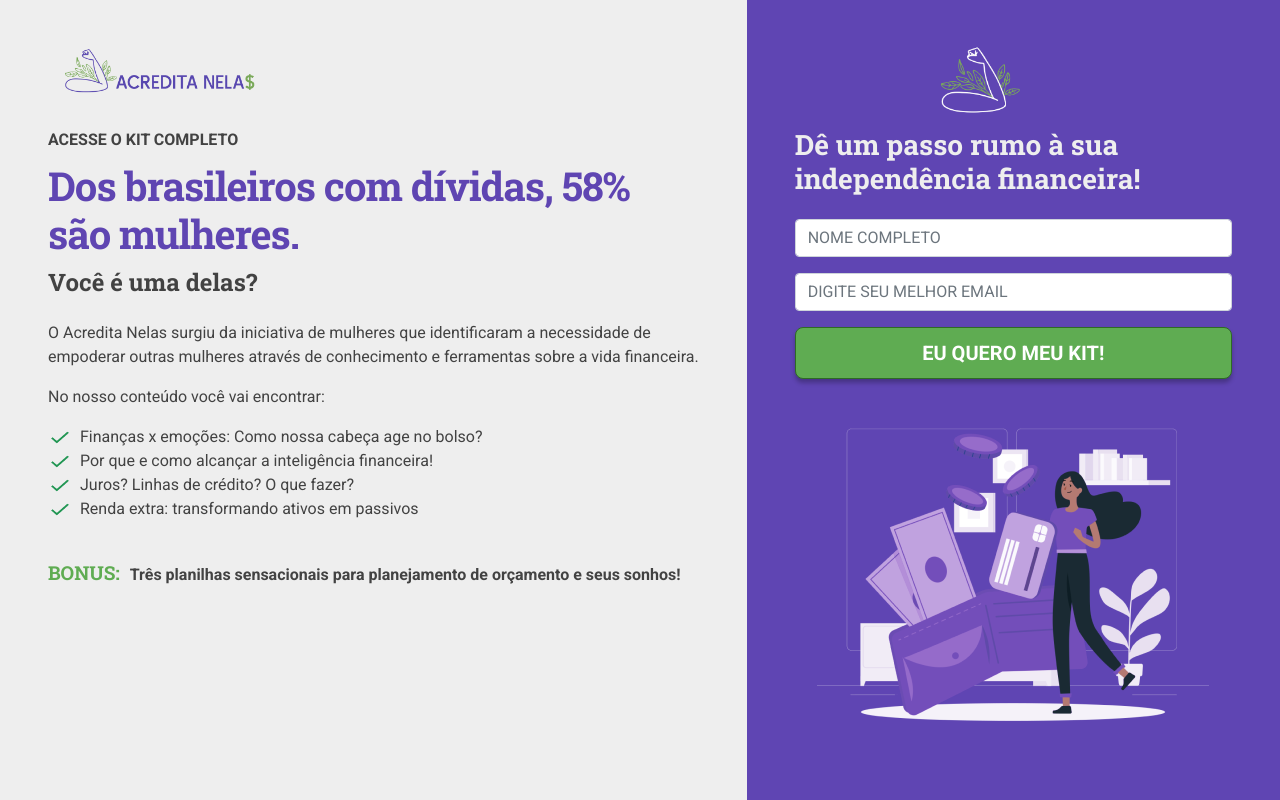
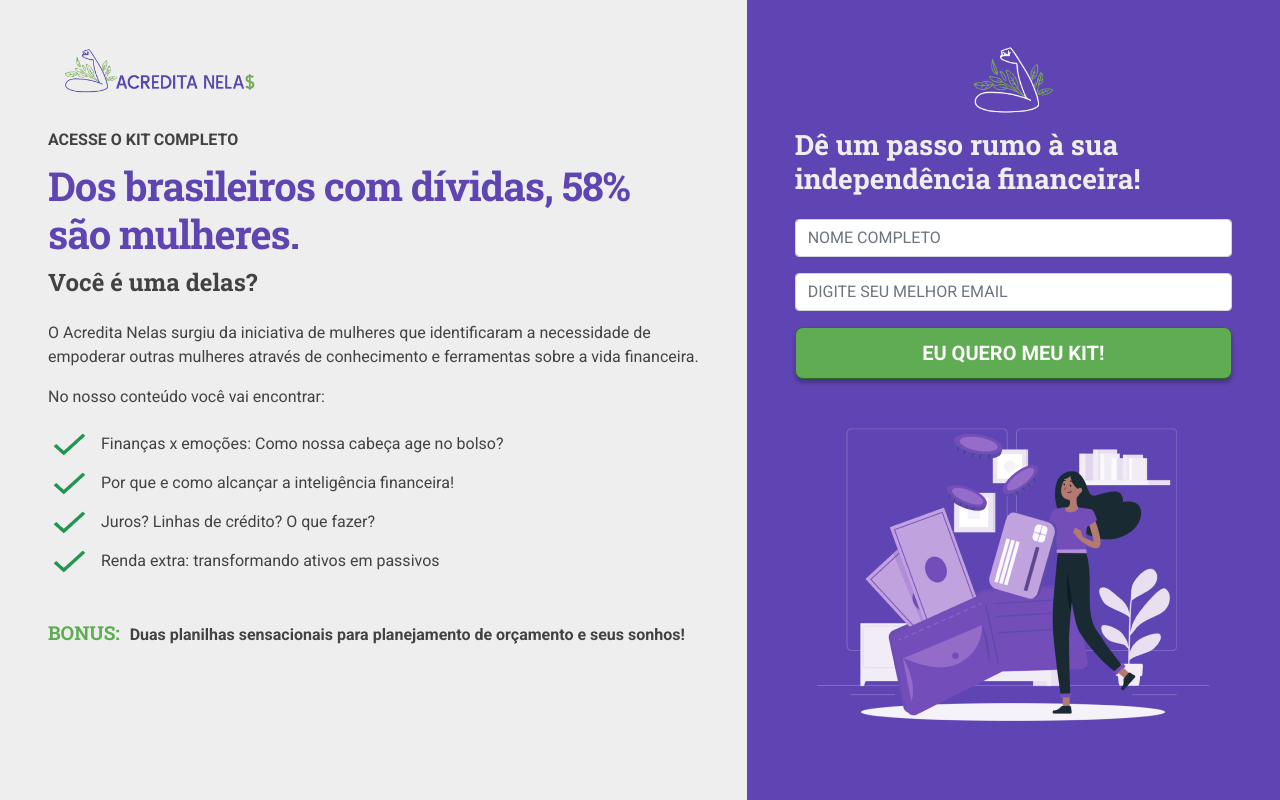
Before and after one commit to rafaelapitta/show-me-the-leads, a React (Create React App) app: page / in a window 1280 px wide. Built offline with nearby package versions, Linux system fonts and the light colour scheme.

Commit message:
More landing page updates

```diff
--- a/src/Landing.css
+++ b/src/Landing.css
@@ -85,10 +85,6 @@ h1,h2,h3,h4 {
   margin-right: 10px;
 }
 
-.bullet img {
-  max-width: 1.5rem;
-  margin-right: 0.5rem;
-}
 .bonus {
   margin-top: 40px;
   margin-bottom: 40px;
--- a/src/Landing.tsx
+++ b/src/Landing.tsx
@@ -49,13 +49,13 @@ function Landing() {
 
           <div className="bonus">
             <h4>Bonus:</h4>
-            <span>Três planilhas sensacionais para planejamento de orçamento e seus sonhos!</span>
+            <span>Duas planilhas sensacionais para planejamento de orçamento e seus sonhos!</span>
           </div>
         </div>
 
         {/* FORM */}
         <div className="col-lg-5 pl-lg-5 pr-lg-5 form-col">
-          <img className="logo1" src={Logo1} alt="Logo Acredita Nelas Branco" />
+          <img className="logo1 mx-auto d-block" src={Logo1} alt="Logo Acredita Nelas Branco" />
           <h3 className="mb-4">Dê um passo rumo à sua independência financeira!</h3>
           <div className='form'>
             <form method="POST" action="https://smtl.gama.academy/leads/7f2b6f21-dcac-11ea-91f1-99fb0c9231dc">
@@ -91,10 +91,6 @@ function Landing() {
           <img className="mx-auto d-block" src={Mulher} alt="" />
         </div>
       </div>
-
-      <footer id="footer">
-        <p>Garanta sua independencia financeira hoje!</p>
-      </footer>
     </div>
   );
 }
```
